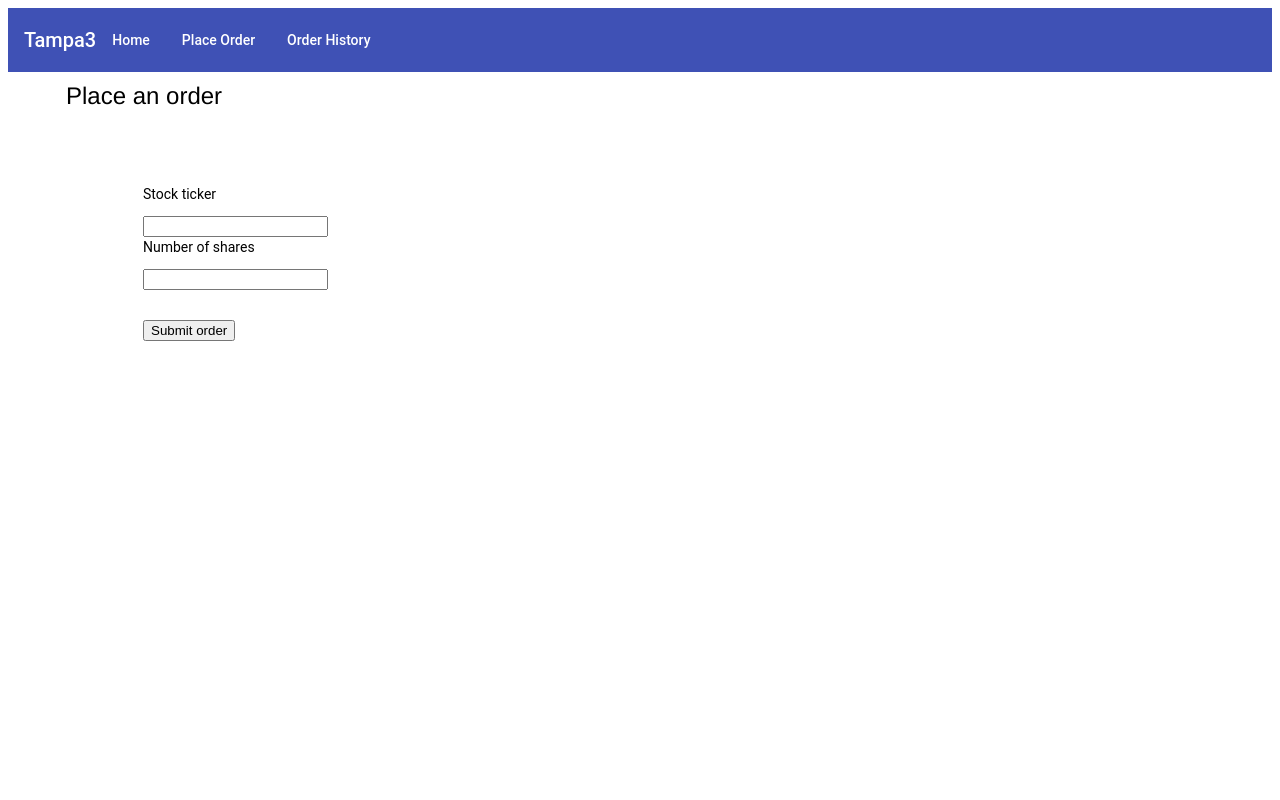
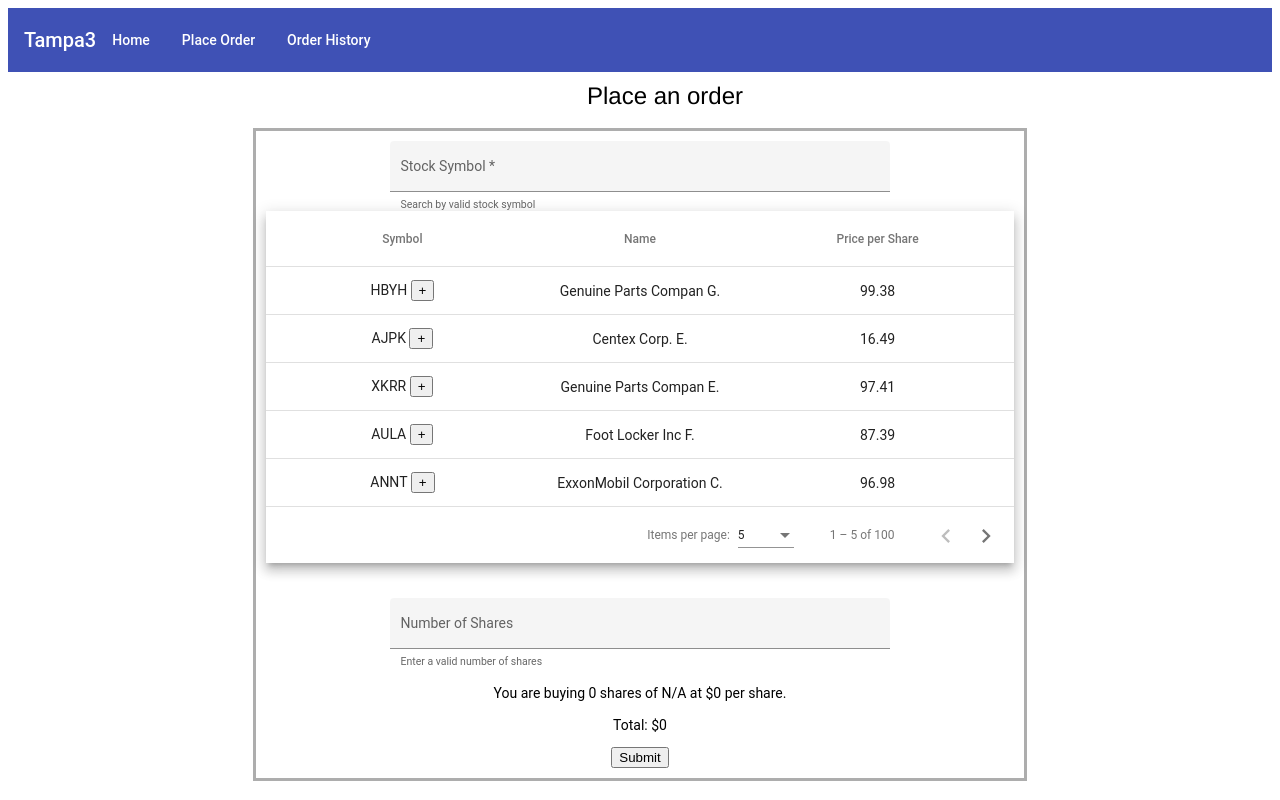
Before and after one commit to ryalsjosh14/tampa3front, an Angular app: page /placeOrder in a window 1280 px wide. Built offline with nearby package versions, Linux system fonts and the light colour scheme.

Commit message:
added stock table and improved layout

```diff
--- a/src/app/components/place-order/place-order.component.css
+++ b/src/app/components/place-order/place-order.component.css
@@ -1,7 +1,7 @@
 .title
 {
     font-family: Helvetica;
-    /* text-align: center;  */
+    text-align: center;
 }
 
 .entry
@@ -13,8 +13,48 @@
 }
 
 .containerdiv {
-  width: 300px;
-  border: 2px solid rgb(255, 255, 255);
   padding: 50px;
-  margin: 20px;
+  margin: auto;
+  width: 60%;
+  border: 3px solid #adadad;
+  padding: 10px;
 }
+
+.ticker-form {
+  min-width: 150px;
+  max-width: 500px;
+  width: 100%;
+}
+
+.example-full-width {
+  width: 100%;
+}
+
+table {
+  width: 100%;
+}
+
+.mat-form-field {
+  font-size: 14px;
+  width: 100%;
+}
+
+td, th {
+  width: 25%;
+}
+
+body {
+  text-align: center;
+}
+form {
+  display: inline-block;
+}
+
+th.mat-header-cell {
+  text-align: center !important;
+}
+
+.arrange-horizontally > * {
+  display: inline-block;
+  text-align: center;
+}
--- a/src/app/components/place-order/place-order.component.html
+++ b/src/app/components/place-order/place-order.component.html
@@ -7,13 +7,76 @@
     </header>
   </div>
 
-  <div class = containerdiv style="margin-left:75px">
-    <p id="text1">Stock ticker</p>
-    <input value=""/>
-    <p id="text1">Number of shares</p>
-    <input value=""/>
-    <div style="padding:15px"> </div>
-    <button class="w3-button w3-black" >Submit order</button>
+  <div class = containerdiv >
+    <form class="ticker-form">
+      <mat-form-field class="example-full-width" appearance="fill">
+        <mat-label>Stock Symbol</mat-label>
+        <input type="ticker" matInput [formControl]="tickerFormControl" [errorStateMatcher]="matcher"
+               placeholder="" (keyup)="applyFilter($event)" #input>
+        <mat-hint>Search by valid stock symbol</mat-hint>
+        <mat-error *ngIf="(tickerFormControl.hasError('minlength') || tickerFormControl.hasError('maxlength')) && !tickerFormControl.hasError('required')">
+          Please enter a valid stock symbol
+        </mat-error>
+        <mat-error *ngIf="tickerFormControl.hasError('required')">
+          A stock symbol is <strong>required</strong>
+        </mat-error>
+      </mat-form-field>
+    </form>
+
+    <div class="mat-elevation-z8">
+      <table mat-table [dataSource]="dataSource" matSort>
+
+        <!-- Ticker Column -->
+        <ng-container matColumnDef="symbol">
+          <th mat-header-cell *matHeaderCellDef mat-sort-header> Symbol </th>
+          <td mat-cell *matCellDef="let row"> {{row.symbol}} <button (click)="setCurrentPurchaseElements(row)">+</button> </td>
+        </ng-container>
+
+        <!-- Name Column -->
+        <ng-container matColumnDef="name">
+          <th mat-header-cell *matHeaderCellDef mat-sort-header> Name </th>
+          <td mat-cell *matCellDef="let row"> {{row.name}}  </td>
+        </ng-container>
+
+        <!-- Price Column -->
+        <ng-container matColumnDef="value">
+          <th mat-header-cell *matHeaderCellDef mat-sort-header> Price per Share </th>
+          <td mat-cell *matCellDef="let row"> {{row.value}}  </td>
+        </ng-container>
+
+
+        <tr mat-header-row *matHeaderRowDef="displayedColumns"></tr>
+        <tr mat-row *matRowDef="let row; columns: displayedColumns;"></tr>
+
+        <tr class="mat-row" *matNoDataRow>
+          <td class="mat-cell" colspan="4">No data matching the filter "{{input.value}}"</td>
+        </tr>
+      </table>
+
+      <mat-paginator [pageSizeOptions]="[5, 10, 25, 100]" aria-label="Select page of users"></mat-paginator>
+      <tr mat-header-row *matHeaderRowDef="displayedColumns"></tr>
+      <!-- <tr mat-row (click)="cellClicked(row.id)" *matRowDef="let row;
+columns: displayedColumns;"></tr> -->
+    </div>
+
+    <br/>
+
+    <div style="padding:15px">
+      <form class="ticker-form">
+        <mat-form-field class="example-full-width" appearance="fill">
+          <mat-label>Number of Shares</mat-label>
+          <input type="email" matInput placeholder= "" (keyup)="updateOrderInfo($event)" #input>
+          <mat-hint>Enter a valid number of shares</mat-hint>
+        </mat-form-field>
+      </form>
+    </div>
+
+    <div>
+      <p>You are buying {{numShares}} shares of {{purchaseSymbol}} at ${{purchaseSharePrice}} per share.</p>
+      <p>Total: ${{buyTotal}}</p>
+    </div>
+
+    <button class="w3-button w3-black" >Submit</button>
   </div>
 
 </body>
--- a/src/app/components/place-order/place-order.component.ts
+++ b/src/app/components/place-order/place-order.component.ts
@@ -1,4 +1,23 @@
-import { Component, OnInit } from '@angular/core';
+import { Component, OnInit, AfterViewInit, ViewChild } from '@angular/core';
+import {FormControl, FormGroupDirective, NgForm, Validators} from '@angular/forms';
+import {ErrorStateMatcher} from '@angular/material/core';
+import {MatPaginator} from '@angular/material/paginator';
+import {MatSort} from '@angular/material/sort';
+import {MatTableDataSource} from '@angular/material/table';
+
+export interface StockEntry
+{
+  symbol: string;
+  name: string;
+  value: string;
+}
+
+export class MyErrorStateMatcher implements ErrorStateMatcher {
+  isErrorState(control: FormControl | null, form: FormGroupDirective | NgForm | null): boolean {
+    const isSubmitted = form && form.submitted;
+    return !!(control && control.invalid && (control.dirty || control.touched || isSubmitted));
+  }
+}
 
 @Component({
   selector: 'app-place-order',
@@ -7,9 +26,99 @@ import { Component, OnInit } from '@angular/core';
 })
 export class PlaceOrderComponent implements OnInit {
 
-  constructor() { }
+  tickerFormControl = new FormControl('', [Validators.required, Validators.minLength(4), Validators.maxLength(4)]);
+  matcher = new MyErrorStateMatcher();
 
-  ngOnInit(): void {
+  displayedColumns: string[] = ['symbol', 'name', 'value'];
+  dataSource: MatTableDataSource<StockEntry>;
+  numShares: number;
+  purchaseSymbol: string;
+  purchaseSharePrice: number;
+  buyTotal: number;
+
+  @ViewChild(MatPaginator) paginator: MatPaginator;
+  @ViewChild(MatSort) sort: MatSort;
+
+  constructor()
+  {
+    // Initialize dummy stock data
+    const stocks = Array.from({length: 100}, (_, k) => createNewUser());
+    this.dataSource = new MatTableDataSource(stocks);
+
+    this.numShares = 0;
+    this.purchaseSymbol = "N/A";
+    this.purchaseSharePrice = 0.0;
+    this.buyTotal = 0;
+  }
+
+  ngOnInit() {
+  }
+
+  ngAfterViewInit() {
+    this.dataSource.paginator = this.paginator;
+    this.dataSource.sort = this.sort;
+  }
+
+  applyFilter(event: Event) {
+    const filterValue = (event.target as HTMLInputElement).value;
+    this.dataSource.filter = filterValue.trim().toLowerCase();
+
+    if (this.dataSource.paginator) {
+      this.dataSource.paginator.firstPage();
+    }
+  }
+
+  setCurrentPurchaseElements(row : StockEntry)
+  {
+    this.purchaseSymbol = row.symbol;
+    this.purchaseSharePrice = parseFloat(row.value);
+  }
+
+  updateOrderInfo(event : Event)
+  {
+    this.numShares = parseInt((event.target as HTMLInputElement).value);
+    if (this.purchaseSymbol != "N/A" )
+    {
+      this.buyTotal = this.purchaseSharePrice * this.numShares;
+    }
   }
 
 }
+
+/**Required for dummy data entry */
+
+const NAMES: string[] = [
+  'American Express Company',
+  'Charles Schwab Corp.',
+  'Centex Corp.',
+  'ExxonMobil Corporation',
+  'Genuine Parts Compan',
+  'Foot Locker Inc',
+];
+
+
+function makeid(length: number) {
+  var result           = '';
+  var characters       = 'ABCDEFGHIJKLMNOPQRSTUVWXYZ';
+  var charactersLength = characters.length;
+  for ( var i = 0; i < length; i++ ) {
+    result += characters.charAt(Math.floor(Math.random() *
+charactersLength));
+ }
+ return result;
+}
+
+/** Builds and returns a new User. */
+function createNewUser(): StockEntry {
+  const name =
+    NAMES[Math.round(Math.random() * (NAMES.length - 1))] +
+    ' ' +
+    NAMES[Math.round(Math.random() * (NAMES.length - 1))].charAt(0) +
+    '.';
+
+  return {
+    symbol: makeid(4),
+    name: name,
+    value: (Math.round(Math.random() * 10000)/100).toString(),
+  };
+}
```
Also changed, not shown: src/app/app.module.ts (+17 -1 lines).
